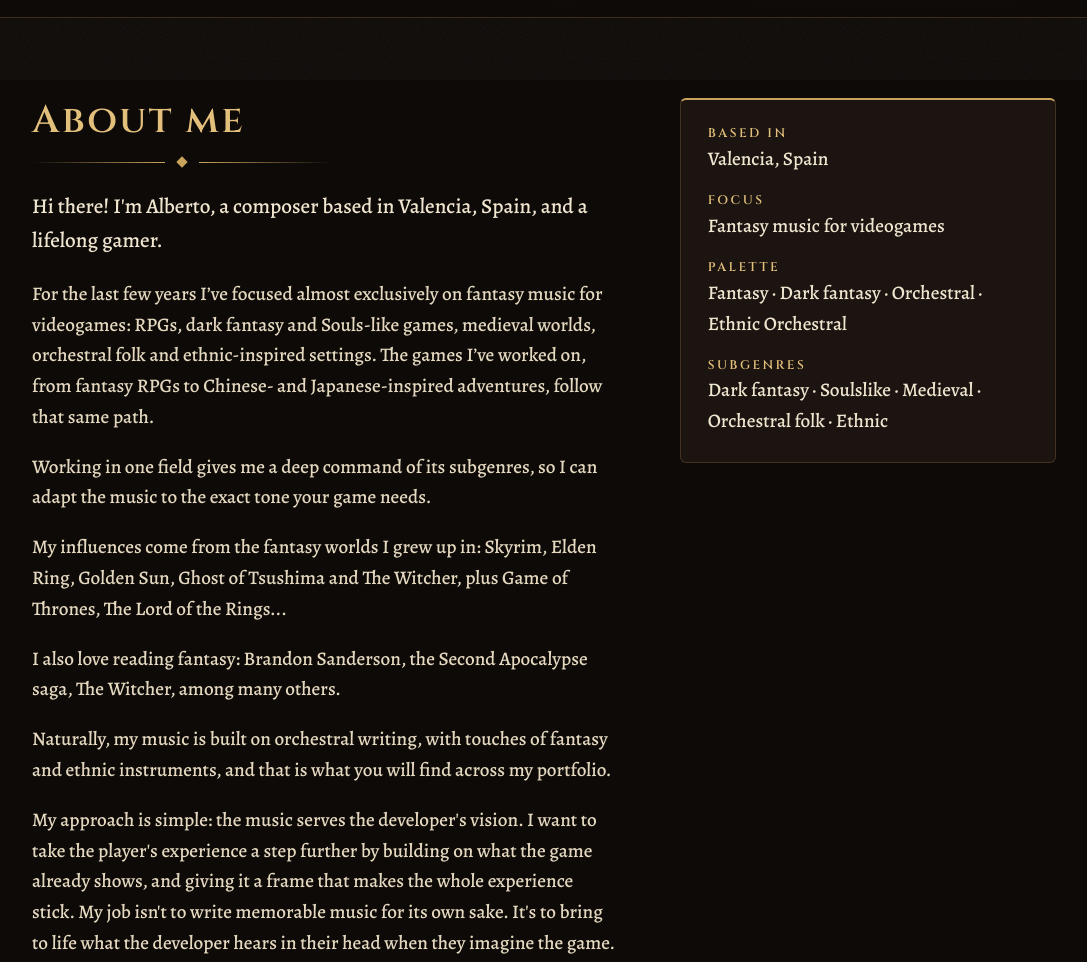
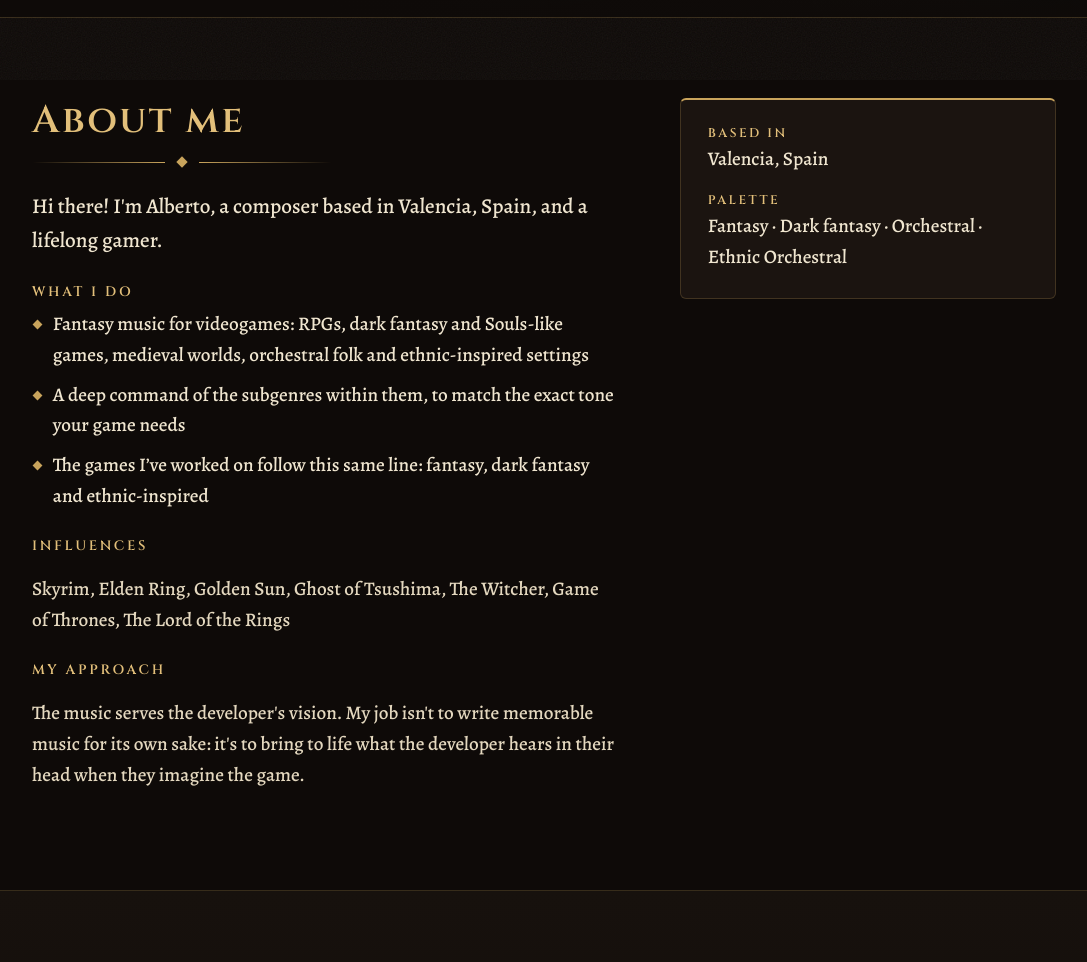
Before and after one commit to AlbertoSaezMusic/Portfolio-Alberto, a plain HTML site: page about/index.html in a window 1280 px wide. Shown: the part 720-1682 px from the top of the page, without its empty margins (96-1183 px from the left). Drawn offline with nearby package versions, Linux system fonts and the light colour scheme.

Commit message:
Add files via upload

```diff
--- a/about/index.html
+++ b/about/index.html
@@ -63,9 +63,10 @@
           <div class="wrap two-col">
             <div class="about-text reveal">
               <h2>About me</h2><div class="divider"><i></i></div>
-              <p>Hi there! I'm Alberto, a composer based in Valencia, Spain, and a lifelong gamer.</p><p>For the last few years I’ve focused almost exclusively on fantasy music for videogames: RPGs, dark fantasy and Souls-like games, medieval worlds, orchestral folk and ethnic-inspired settings. The games I’ve worked on, from fantasy RPGs to Chinese- and Japanese-inspired adventures, follow that same path.</p><p>Working in one field gives me a deep command of its subgenres, so I can adapt the music to the exact tone your game needs.</p><p>My influences come from the fantasy worlds I grew up in: Skyrim, Elden Ring, Golden Sun, Ghost of Tsushima and The Witcher, plus Game of Thrones, The Lord of the Rings...</p><p>I also love reading fantasy: Brandon Sanderson, the Second Apocalypse saga, The Witcher, among many others.</p><p>Naturally, my music is built on orchestral writing, with touches of fantasy and ethnic instruments, and that is what you will find across my portfolio.</p><p>My approach is simple: the music serves the developer's vision. I want to take the player's experience a step further by building on what the game already shows, and giving it a frame that makes the whole experience stick. My job isn't to write memorable music for its own sake. It's to bring to life what the developer hears in their head when they imagine the game.</p>
+              <p class="about-intro">Hi there! I'm Alberto, a composer based in Valencia, Spain, and a lifelong gamer.</p>
+              <h3 class="ab-label">What I do</h3><ul class="ab-list"><li>Fantasy music for videogames: RPGs, dark fantasy and Souls-like games, medieval worlds, orchestral folk and ethnic-inspired settings</li><li>A deep command of the subgenres within them, to match the exact tone your game needs</li><li>The games I’ve worked on follow this same line: fantasy, dark fantasy and ethnic-inspired</li></ul><h3 class="ab-label">Influences</h3><p>Skyrim, Elden Ring, Golden Sun, Ghost of Tsushima, The Witcher, Game of Thrones, The Lord of the Rings</p><h3 class="ab-label">My approach</h3><p>The music serves the developer's vision. My job isn't to write memorable music for its own sake: it's to bring to life what the developer hears in their head when they imagine the game.</p>
             </div>
-            <aside class="glance reveal"><dl><div><dt>Based in</dt><dd>Valencia, Spain</dd></div><div><dt>Focus</dt><dd>Fantasy music for videogames</dd></div><div><dt>Palette</dt><dd>Fantasy · Dark fantasy · Orchestral · Ethnic Orchestral</dd></div><div><dt>Subgenres</dt><dd>Dark fantasy · Soulslike · Medieval · Orchestral folk · Ethnic</dd></div></dl></aside>
+            <aside class="glance reveal"><dl><div><dt>Based in</dt><dd>Valencia, Spain</dd></div><div><dt>Palette</dt><dd>Fantasy · Dark fantasy · Orchestral · Ethnic Orchestral</dd></div></dl></aside>
           </div>
         </section>
 
--- a/styles.css
+++ b/styles.css
@@ -375,3 +375,10 @@ h3 { font-size: 1.15rem; letter-spacing: .05em; }
 .scenes-label { margin: 1.1rem 0 .5rem !important; font: 600 .78rem var(--display); letter-spacing: .18em; text-transform: uppercase; color: var(--gold) !important; }
 .scenes { list-style: none; margin: 0; padding: 0; display: flex; flex-wrap: wrap; gap: .4rem; }
 .scenes li { font: 600 1rem var(--body); color: var(--text); border: 1px solid var(--line-strong); border-radius: 999px; padding: .2rem .8rem; }
+
+/* About me: bloques con viñetas */
+.about-intro { font-size: 1.3rem; color: var(--text); }
+.ab-label { margin: 1.6rem 0 .5rem; font: 600 .85rem var(--display); letter-spacing: .2em; text-transform: uppercase; color: var(--gold); }
+.ab-list { list-style: none; margin: 0; padding: 0; display: grid; gap: .55rem; }
+.ab-list li { position: relative; padding-left: 1.3rem; }
+.ab-list li::before { content: ""; position: absolute; left: .1rem; top: .62em; width: 7px; height: 7px; background: var(--accent); transform: rotate(45deg); }
```
